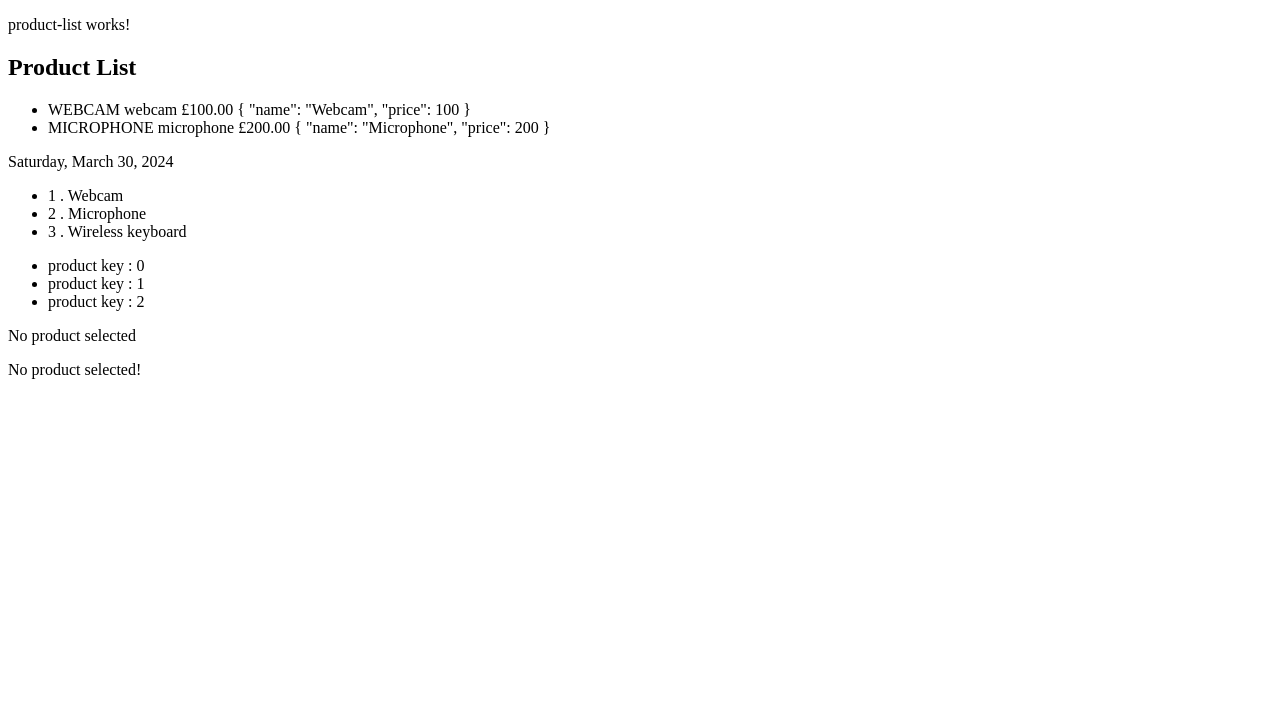
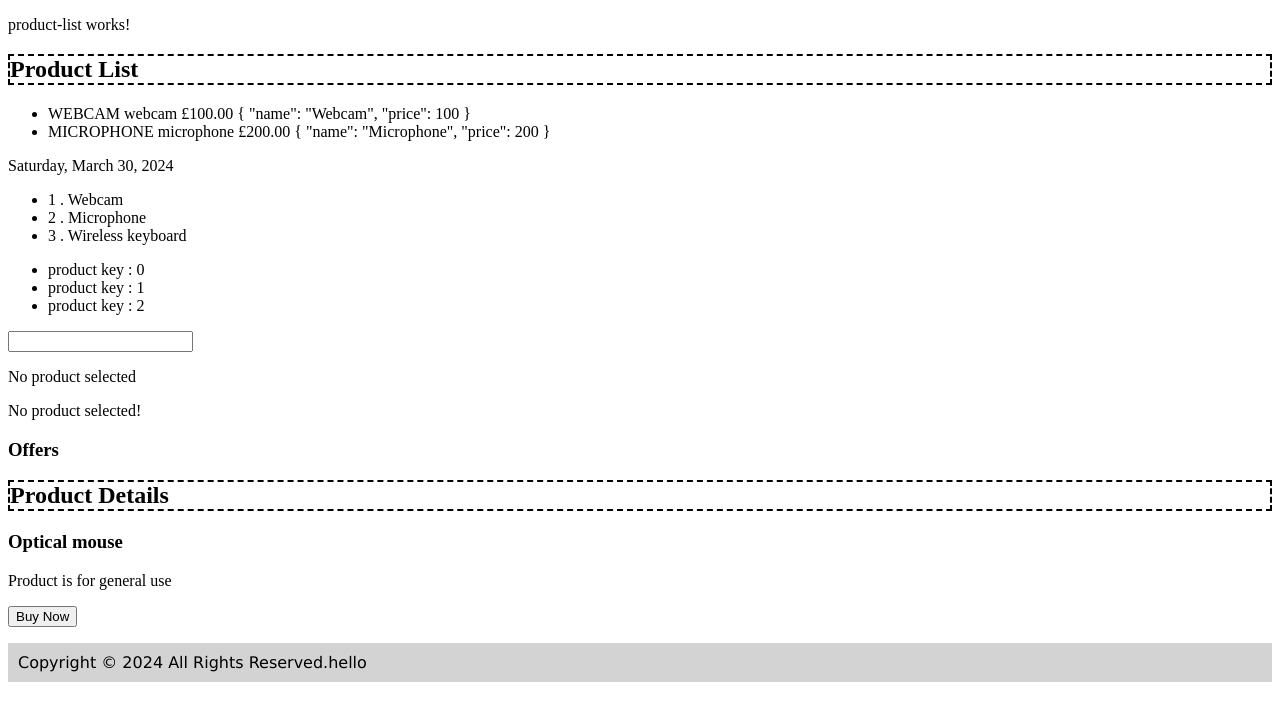
Before and after one commit to razjoorez/my-app, an Angular app: page / in a window 1280 px wide. Shown: the top 720 px of the page. Built offline with nearby package versions, Linux system fonts and the light colour scheme.

Commit message:
perm directive

```diff
--- /dev/null
+++ b/src/app/permission.directive.ts
@@ -0,0 +1,13 @@
+import { Directive, Input, TemplateRef, ViewContainerRef } from '@angular/core';
+
+@Directive({
+  selector: '[appPermission]'
+})
+export class PermissionDirective {
+@Input() appPermission: string[] =[];
+private currentRole = 'agent';
+  constructor(private tmplRef: TemplateRef<any>,
+     private vc: ViewContainerRef)
+     { }
+
+}
--- /dev/null
+++ b/src/app/product-host.directive.ts
@@ -0,0 +1,18 @@
+import { Directive, OnInit, ViewContainerRef } from '@angular/core';
+import { ProductDetailComponent } from './products/product-detail/product-detail.component';
+
+@Directive({
+  selector: '[appProductHost]'
+})
+export class ProductHostDirective implements OnInit{
+
+  constructor(private vc: ViewContainerRef) { }
+  ngOnInit(): void {
+      const productRef = this.vc.createComponent(ProductDetailComponent);
+      productRef.setInput('product', {
+        name: 'Optical mouse',
+        price: 130
+      }) ;
+  }
+
+}
--- a/src/app/products/product-list/product-list.component.html
+++ b/src/app/products/product-list/product-list.component.html
@@ -42,6 +42,8 @@
      {{product}}
     </li>
 </ul> -->
+
+<input appNumeric>
 <app-product-detail
 *ngIf="selectedProduct; else noProduct"
 [product]="selectedProduct"
@@ -55,3 +57,7 @@
 </ng-template>
 <!-- {{product.name}} -->
 <!-- {{selectedProduct}} -->
+
+<h3>Offers</h3>
+<ng-template appProductHost></ng-template>
+<p appCopyright>hello</p>
--- a/src/styles.css
+++ b/src/styles.css
@@ -4,3 +4,11 @@
     padding: 10px;
     font-family: Verdana, Geneva, Tahoma, sans-serif;
 }
+
+.valid {
+    border-bottom: solid green;
+}
+
+.invalid {
+    border-bottom: solid red;
+}
```
Also changed, not shown: src/app/app.module.ts (+6 -2 lines), src/app/products/products.module.ts (+10 -1 lines), 2 other files (tests, documents, lock files or other folders).
